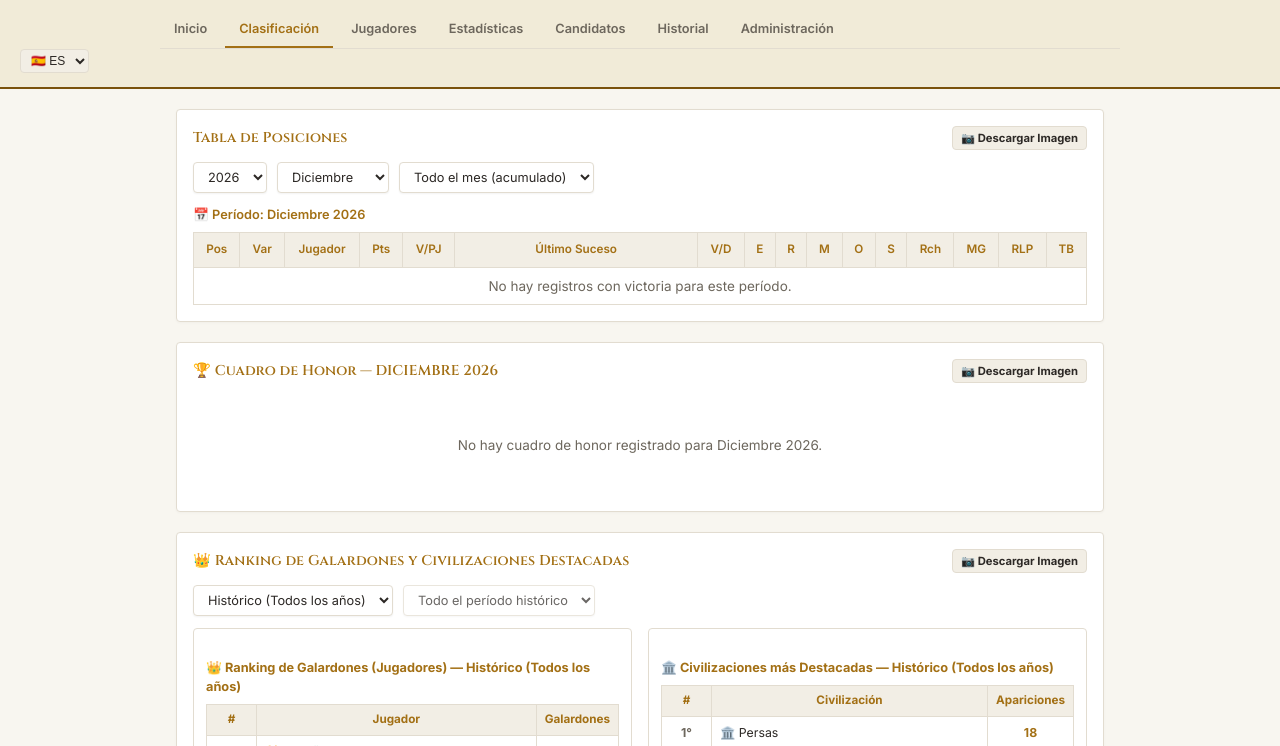
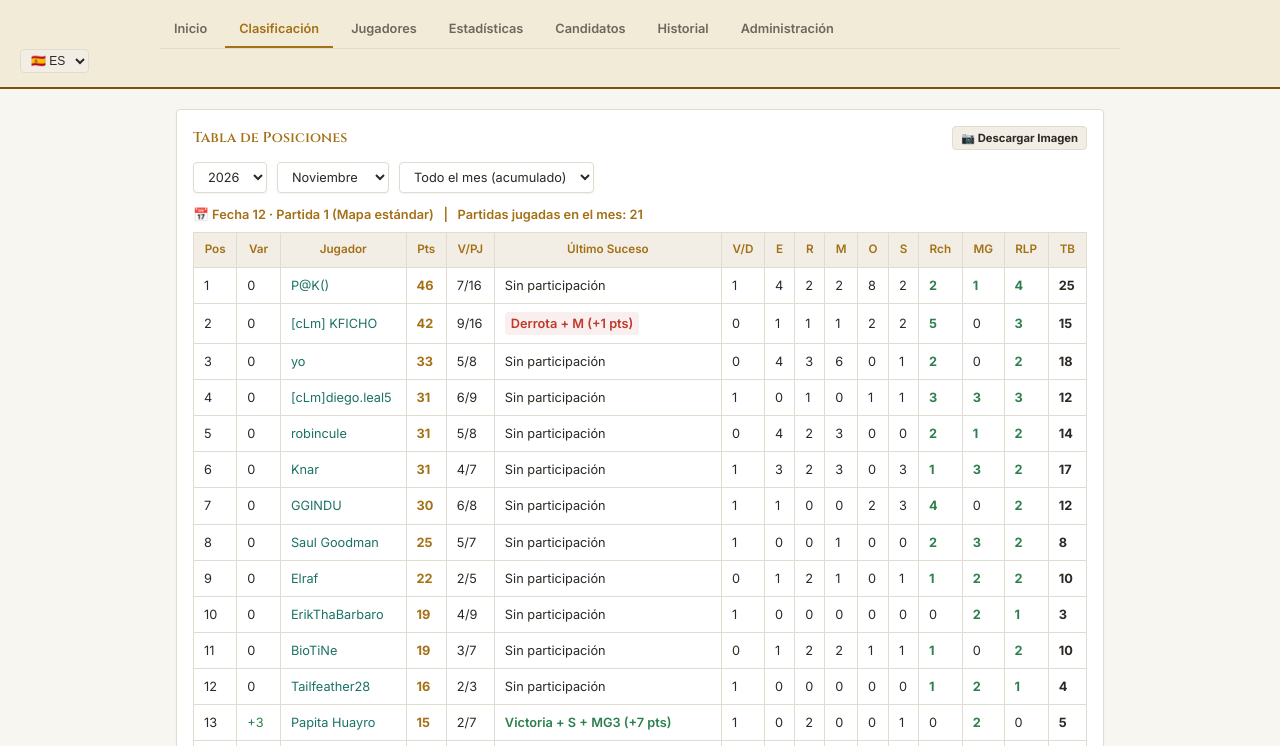
Before and after one commit to StatKeeper/Ranking-Torneo-Maraton-Michi-DM, a plain HTML site: page clasificacion.html in a window 1280 px wide. Shown: the part 38-784 px from the top of the page. Drawn offline with nearby package versions, Linux system fonts and the light colour scheme.

Commit message:
Update clasificacion.html

```diff
--- a/clasificacion.html
+++ b/clasificacion.html
@@ -554,11 +554,17 @@ function renderizarTodo() {
 
 function poblarFiltrosAnioMes() {
   const aniosSet = new Set(PARTIDAS.map(p => p.anio));
-  aniosSet.add(new Date().getFullYear());
+  const anioActual = new Date().getFullYear();
+  aniosSet.add(anioActual);
   const anios = [...aniosSet].sort((a, b) => b - a);
 
   const selAnio = document.getElementById("filtro-anio");
   selAnio.innerHTML = anios.map(a => `<option value="${a}">${a}</option>`).join("");
+
+  // Seleccionar por defecto el año actual si existe, o el primero
+  if (anios.includes(anioActual)) {
+    selAnio.value = anioActual;
+  }
 
   const selHonorAnio = document.getElementById("filtro-honor-anio");
   selHonorAnio.innerHTML = `<option value="todos">Histórico (Todos los años)</option>` +
@@ -581,8 +587,20 @@ function actualizarMeses() {
   const valorMesPrevio = selMes.value;
   const mesesDelAnio = ["01", "02", "03", "04", "05", "06", "07", "08", "09", "10", "11", "12"];
 
-  selMes.innerHTML = mesesDelAnio.reverse().map(m => `<option value="${m}">${NOMBRES_MES[m] || m}</option>`).join("");
-  selMes.value = mesesDelAnio.includes(valorMesPrevio) ? valorMesPrevio : mesesDelAnio[0];
+  selMes.innerHTML = mesesDelAnio.map(m => `<option value="${m}">${NOMBRES_MES[m] || m}</option>`).join("");
+
+  // Detectar automáticamente el mes actual en curso (ej. "11" para noviembre)
+  const mesActualStr = String(new Date().getMonth() + 1).padStart(2, "0");
+  const anioSeleccionado = document.getElementById("filtro-anio").value;
+  const anioActual = String(new Date().getFullYear());
+
+  if (valorMesPrevio && mesesDelAnio.includes(valorMesPrevio)) {
+    selMes.value = valorMesPrevio;
+  } else if (anioSeleccionado === anioActual && mesesDelAnio.includes(mesActualStr)) {
+    selMes.value = mesActualStr; // Selecciona automáticamente el mes actual
+  } else {
+    selMes.value = mesesDelAnio[mesesDelAnio.length - 1]; // Último mes como respaldo
+  }
 
   actualizarJornadasYRenderizar();
 }
@@ -599,7 +617,7 @@ function poblarHonorMeses() {
     const mesesDelAnio = ["01", "02", "03", "04", "05", "06", "07", "08", "09", "10", "11", "12"];
 
     selHonorMes.innerHTML = `<option value="todos">Todo el año (Acumulado)</option>` +
-      mesesDelAnio.reverse().map(m => `<option value="${m}">${NOMBRES_MES[m] || m}</option>`).join("");
+      mesesDelAnio.map(m => `<option value="${m}">${NOMBRES_MES[m] || m}</option>`).join("");
   }
   renderizarEstadisticasHonor();
 }
```
